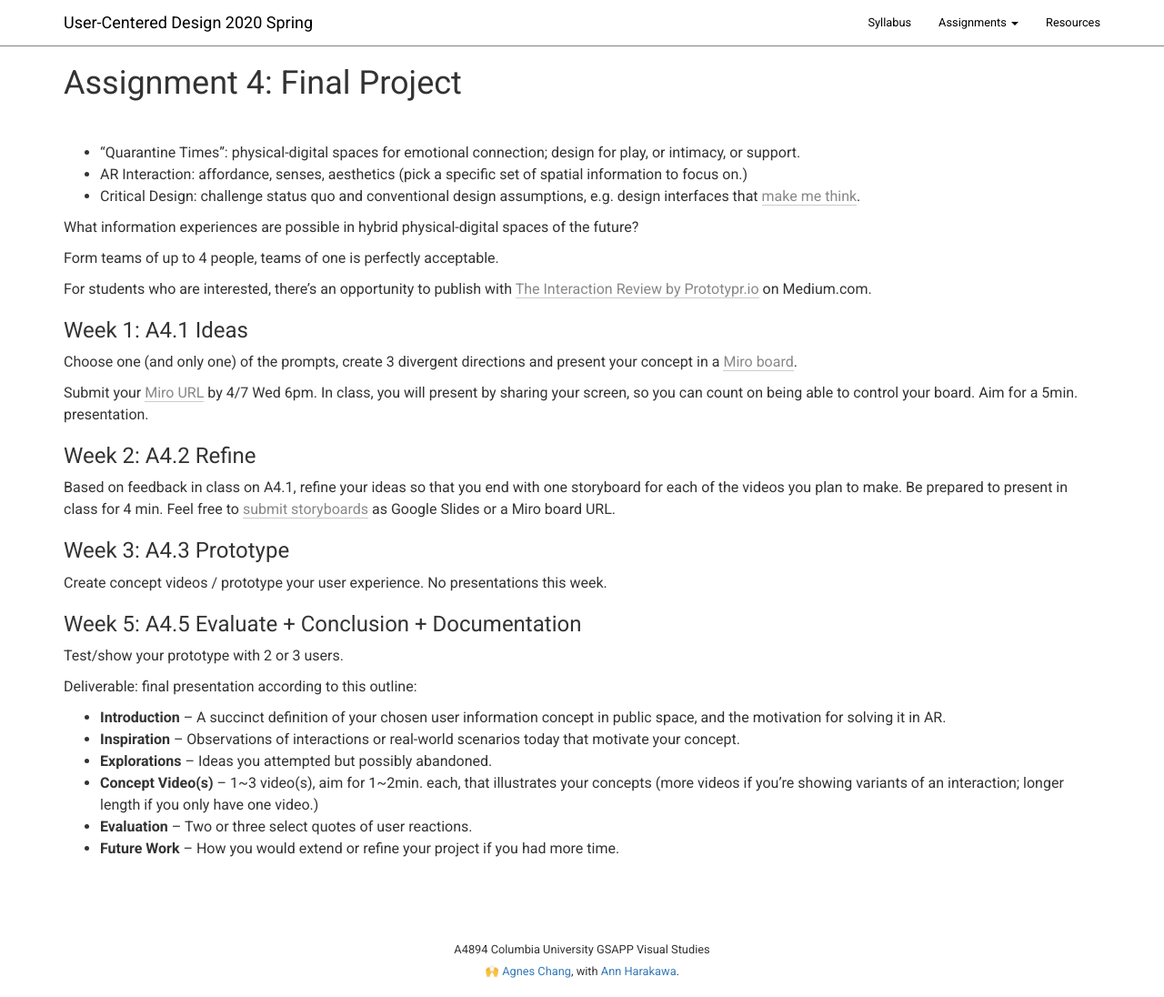
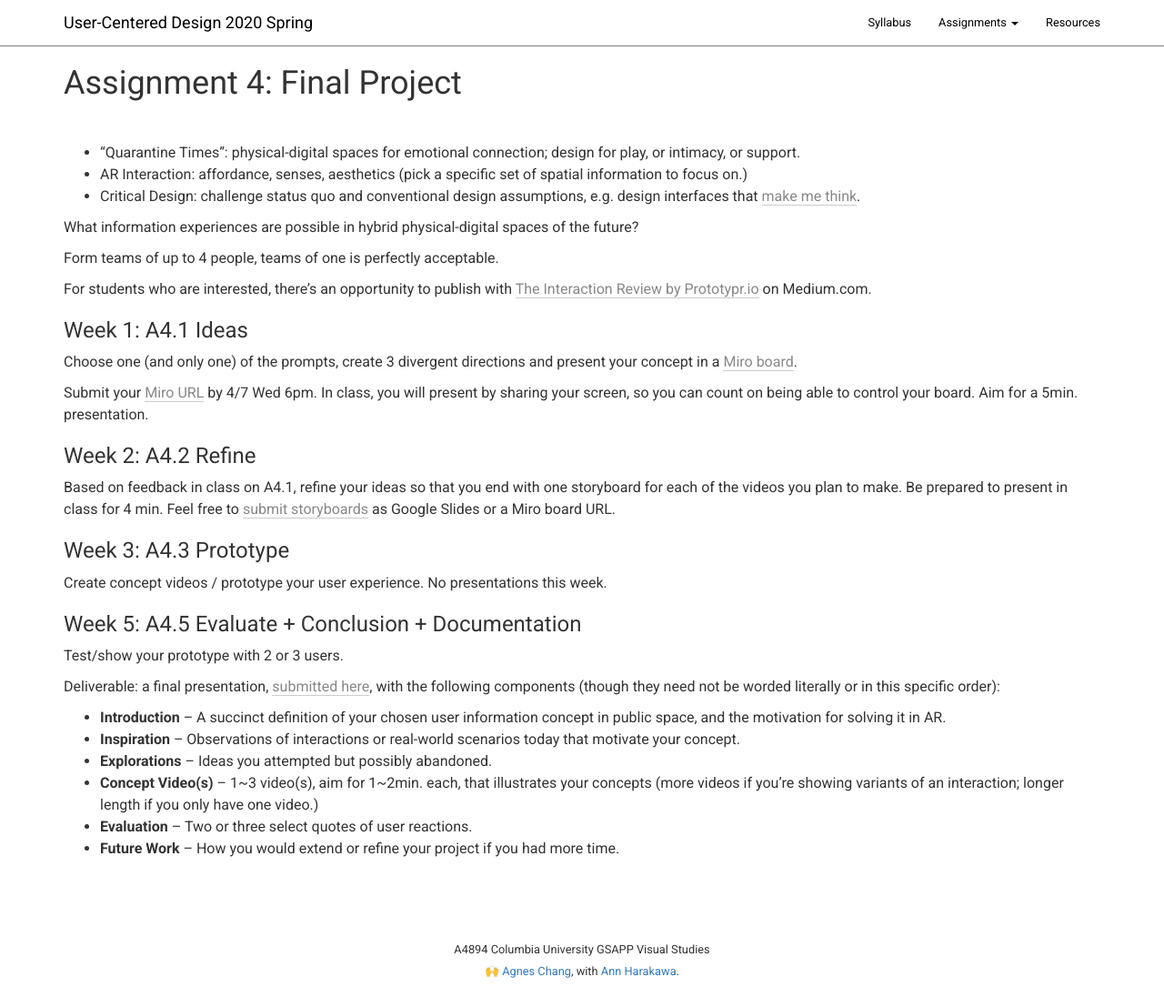
Before and after one commit to columbiaspatialinfo/columbiaspatialinfo.github.io, a Jekyll site: the page built from a4.md, in a window 1280 px wide and 1096 px high. Shown: the whole window at 91% size. Built offline with Jekyll 4.4.1, drawn with Linux system fonts in a browser that asks for light colours; our own code applies the rules of GitHub Pages for plain Markdown files.

Commit message:
Update a4.md

```diff
--- a/a4.md
+++ b/a4.md
@@ -33,7 +33,7 @@ Create concept videos / prototype your user experience. No presentations this we
 
 Test/show your prototype with 2 or 3 users.
 
-Deliverable: final presentation according to this outline:
+Deliverable: a final presentation, [submitted here](https://forms.gle/BoueLEH6RHEGuSXL8), with the following components (though they need not be worded literally or in this specific order):
 
 - **Introduction** -- A succinct definition of your chosen user information concept in public space, and the motivation for solving it in AR.
 - **Inspiration** -- Observations of interactions or real-world scenarios today that motivate your concept.
```
